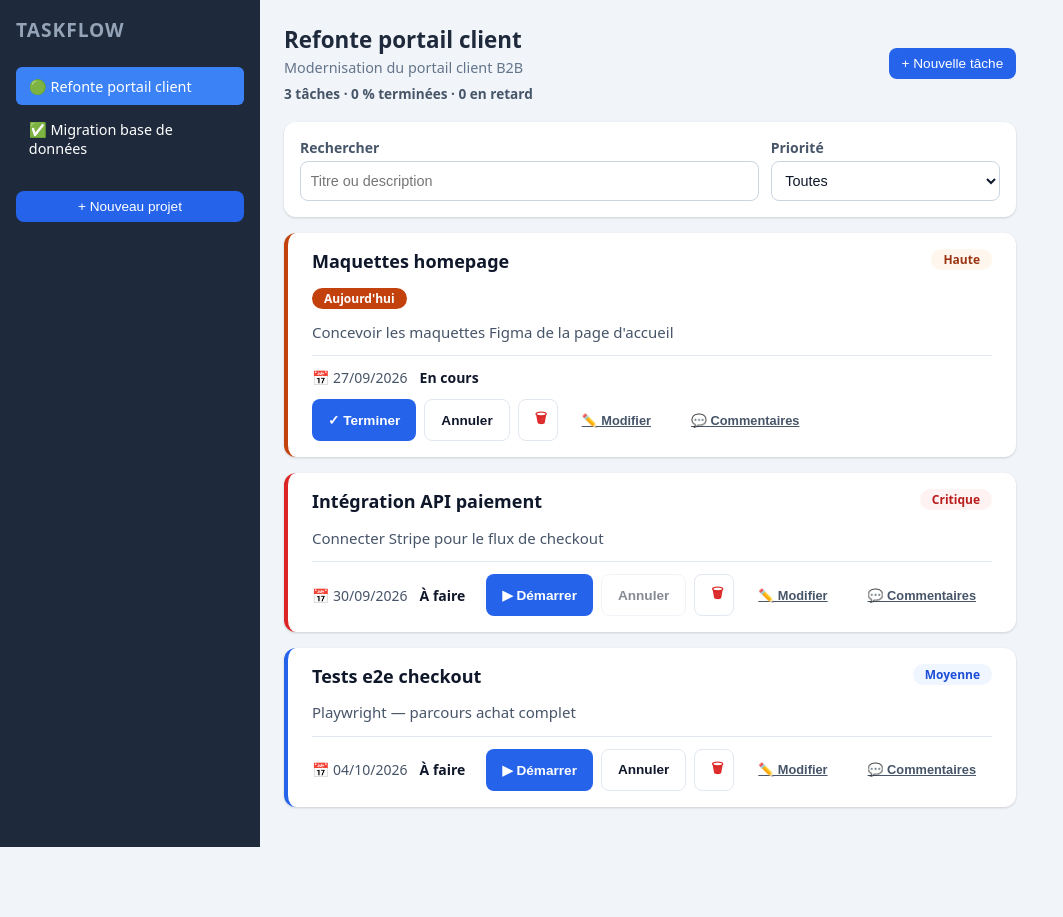
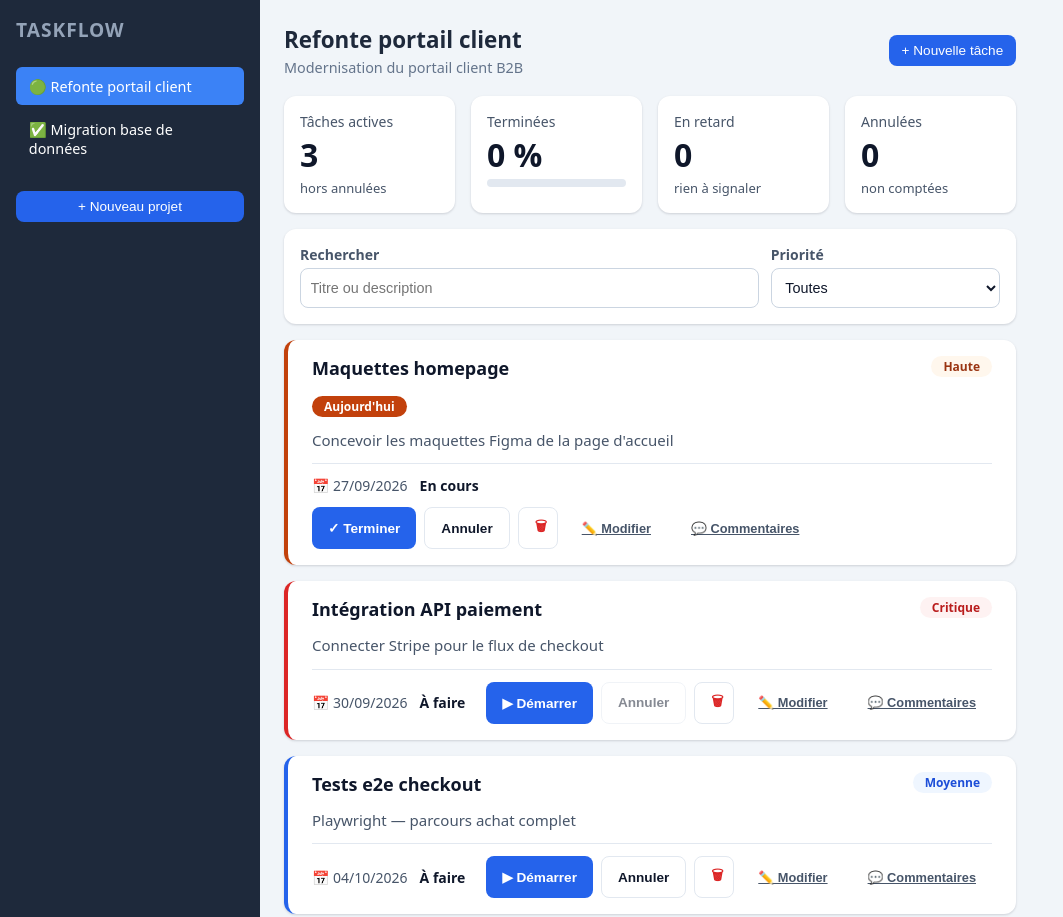
Before and after one commit to daniel-chris-lucas/formation-ia-webnet, a website built with Vite: page index.html in a window 1280 px wide. Shown: the top 917 px of the page, without its empty margins (0-1063 px from the left). Before the commit the page ends 847 px from the top, so only its background shows below. Built offline with nearby package versions, Linux system fonts and the light colour scheme.

Commit message:
lab 10 Front (corrigé) : StatsPanel intégré depuis la maquette, testé sur fixture, branché sur getProjectStats
Co-Authored-By: Claude Opus 5.5 <noreply@anthropic.com>
Claude-Session: https://claude.ai/code/session_01Vvk8wHecXfMEHXgMFGkQoa

```diff
--- a/src/app.ts
+++ b/src/app.ts
@@ -5,7 +5,8 @@ import { renderTaskForm } from './components/TaskForm.js';
 import { renderTaskEditForm } from './components/TaskEditForm.js';
 import { renderCommentSection } from './components/CommentSection.js';
 import { renderFilterBar } from './components/FilterBar.js';
-import { getProjectStats, formatStatsBanner } from './services/statsService.js';
+import { getProjectStats } from './services/statsService.js';
+import { renderStatsPanel } from './components/StatsPanel.js';
 import { filterTasks, EMPTY_FILTER, type TaskFilter } from './utils/filterTasks.js';
 
 let selectedProjectId: string | null = null;
@@ -62,10 +63,10 @@ function renderMain(main: HTMLElement, root: HTMLElement): void {
       <div>
         <h2 style="font-size:1.4rem;color:#1e293b;font-weight:700;">${project.name}</h2>
         ${project.description ? `<p style="color:#64748b;font-size:0.9rem;margin-top:0.2rem;">${project.description}</p>` : ''}
-        <p id="project-stats" style="color:#475569;font-size:0.85rem;margin-top:0.4rem;font-weight:600;">${formatStatsBanner(getProjectStats(project.id, allTasks))}</p>
       </div>
       <button id="btn-show-form" class="btn-primary">+ Nouvelle tâche</button>
     </div>
+    <div id="stats-panel"></div>
     <div id="task-form-container"></div>
     <div id="filter-bar"></div>
     <div id="task-list"></div>
@@ -85,6 +86,8 @@ function renderMain(main: HTMLElement, root: HTMLElement): void {
       () => { showTaskForm = false; renderMain(main, root); }
     );
   }
+
+  renderStatsPanel(main.querySelector<HTMLElement>('#stats-panel')!, () => getProjectStats(project.id, allTasks));
 
   renderFilterBar(main.querySelector<HTMLElement>('#filter-bar')!, taskFilter, (f) => {
     taskFilter = f;
--- /dev/null
+++ b/src/components/StatsPanel.ts
@@ -0,0 +1,26 @@
+import type { ProjectStats } from '../services/statsService.js';
+import { statCardHtml } from './StatCard.js';
+
+/**
+ * Panneau de statistiques (maquettes/maquette-stats-*.png).
+ * Rendu pur contre le contrat ProjectStats : ne calcule rien, affiche ce qu'il reçoit.
+ * Styles : src/styles/components/_stats-panel.scss (+ _stat-card.scss).
+ */
+export function statsPanelHtml(stats: ProjectStats): string {
+  return `
+    <section class="stats-panel" aria-label="Statistiques du projet">
+      ${statCardHtml({ label: 'Tâches actives', value: String(stats.total), hint: 'hors annulées' })}
+      ${statCardHtml({ label: 'Terminées', value: `${stats.completionRate} %`, progress: stats.completionRate })}
+      ${statCardHtml({ label: 'En retard', value: String(stats.overdue), hint: stats.overdue > 0 ? 'à traiter en priorité' : 'rien à signaler', tone: stats.overdue > 0 ? 'danger' : 'default' })}
+      ${statCardHtml({ label: 'Annulées', value: String(stats.byStatus.CANCELLED), hint: 'non comptées' })}
+    </section>`;
+}
+
+/** Affiche le panneau ; si les statistiques ne sont pas disponibles, affiche un état propre sans planter l'app. */
+export function renderStatsPanel(container: HTMLElement, getStats: () => ProjectStats): void {
+  try {
+    container.innerHTML = statsPanelHtml(getStats());
+  } catch {
+    container.innerHTML = '<p class="stats-panel__unavailable" role="status">Statistiques indisponibles pour le moment.</p>';
+  }
+}
--- /dev/null
+++ b/src/styles/components/_stats-panel.scss
@@ -0,0 +1,18 @@
+// Panneau statistiques — mobile-first : 2 × 2, puis 4 colonnes dès 641 px
+.stats-panel {
+  display: grid;
+  grid-template-columns: repeat(2, 1fr);
+  gap: var(--space-3);
+  margin-bottom: var(--space-4);
+
+  &__unavailable {
+    color: var(--color-text-muted);
+    font-size: var(--font-size-meta);
+    margin-bottom: var(--space-4);
+  }
+
+  @media (min-width: 641px) {
+    grid-template-columns: repeat(4, 1fr);
+    gap: var(--space-4);
+  }
+}
--- a/src/styles/main.scss
+++ b/src/styles/main.scss
@@ -5,3 +5,4 @@
 @use 'components/task-card';
 @use 'components/filter-bar';
 @use 'components/stat-card';
+@use 'components/stats-panel';
```
Also changed, not shown: src/__tests__/StatsPanel.test.ts (added, +29 -0 lines).
